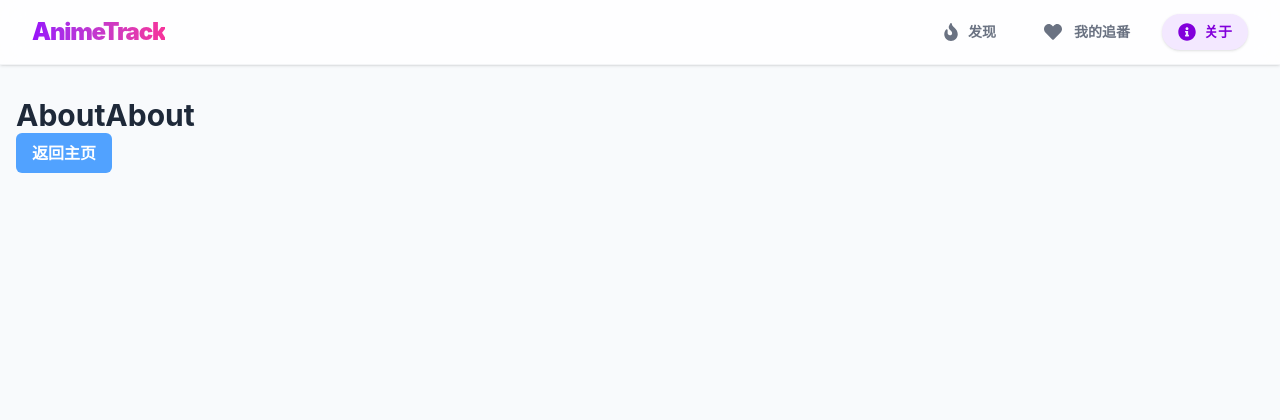
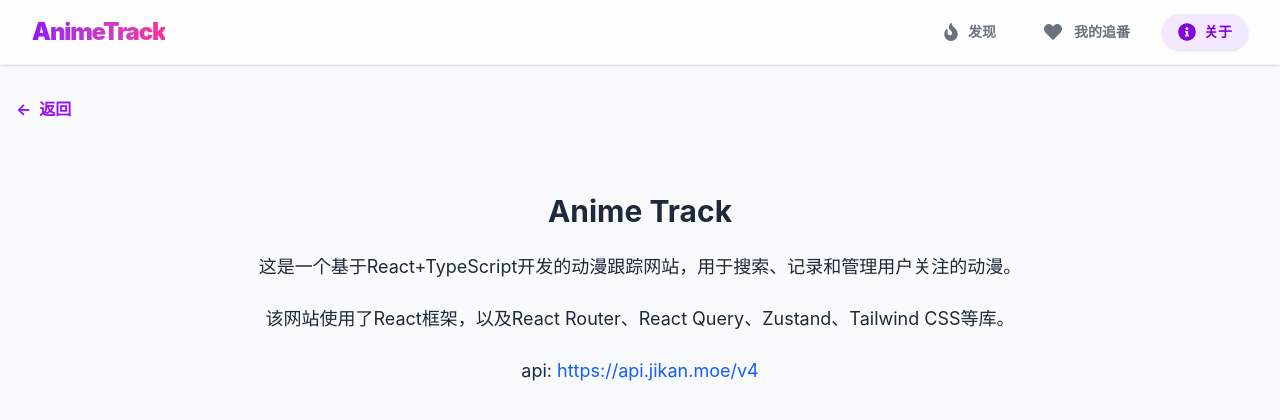
Before and after one commit to Hang5222/anime-track, a React (Vite) app: page /about in a window 1280 px wide. Shown: the top 420 px of the page. Built offline with nearby package versions, Linux system fonts and the light colour scheme.

Commit message:
style: 更新移动端响应式适配，完善AboutPage页面内容

```diff
--- a/src/components/Navbar.tsx
+++ b/src/components/Navbar.tsx
@@ -21,7 +21,7 @@ const Navbar: React.FC = () => {
 
   // 清理网址参数
   const clearUrlParams = () => {
-    window.location.href = window.location.pathname;
+    window.location.href = window.location.origin;
   };
 
   return (
--- a/src/pages/AboutPage.tsx
+++ b/src/pages/AboutPage.tsx
@@ -5,8 +5,26 @@ const AboutPage: React.FC = () => {
   const navigate = useNavigate();
   return (
     <div>
-      <h1 className="text-3xl font-bold">AboutAbout</h1>
-      <button onClick={() => navigate('/')} className="bg-blue-400 text-white font-bold px-4 py-2 rounded-md">返回主页</button>
+      {/* 返回按钮 */}
+      <button
+        onClick={() => navigate(-1)}
+        className="mb-18 flex items-center text-purple-600 hover:text-purple-800 font-bold transition-colors"
+      >
+        <span className="mr-2">←</span> 返回
+      </button>
+      {/* 关于内容 */}
+      <div className="text-lg">
+        <h2 className="font-bold text-2xl md:text-3xl text-center">Anime Track</h2>
+        <p className="text-center m-6">
+          这是一个基于React+TypeScript开发的动漫跟踪网站，用于搜索、记录和管理用户关注的动漫。
+        </p>
+        <p className="text-center m-6">
+          该网站使用了React框架，以及React Router、React Query、Zustand、Tailwind CSS等库。
+        </p>
+        <p className="text-center m-6">
+          api: <a href="https://api.jikan.moe/v4" className='text-blue-600' target="_blank">https://api.jikan.moe/v4</a>
+        </p>
+      </div>
     </div>
   );
 };
--- a/src/pages/FavoritesPage.tsx
+++ b/src/pages/FavoritesPage.tsx
@@ -11,7 +11,7 @@ const FavoritesPage: React.FC = () => {
       <div className="flex items-center mb-8">
         <button
           onClick={() => navigate(-1)}
-          className="mr-4 text-purple-600 hover:bg-purple-50 p-2 rounded-full transition-colors"
+          className="text-sm md:text-lg mr-4 text-purple-600 hover:bg-purple-50 p-2 rounded-full transition-colors"
         >
           ← 返回
         </button>
--- a/src/pages/HomePage.tsx
+++ b/src/pages/HomePage.tsx
@@ -46,15 +46,15 @@ const HomePage: React.FC = () => {
     <div className="container mx-auto p-4 max-w-7xl">
       {/* 搜索框区域 (保持框架稳定，绝不消失) */}
       <div className="mb-8 flex flex-col items-center">
-        <h1 className="text-4xl font-black mb-6 text-black text-center">
-          AnimeTrack 追番指南
+        <h1 className="text-3xl lg:text-4xl font-black mb-6 text-black text-center">
+          AnimeTrack 动漫指南
         </h1>
 
         <div className="relative w-full max-w-md flex gap-2">
           <div className="relative flex-1">
             <input
               type="text"
-              placeholder="搜索动漫 (如: Naruto)"
+              placeholder="英文名搜索 (如: Naruto)"
               value={inputValue}
               onChange={(e) => setInputValue(e.target.value)}
               onKeyDown={(e) => e.key === 'Enter' && executeSearch()}
@@ -82,11 +82,11 @@ const HomePage: React.FC = () => {
 
       {/* 动态标题 */}
       <div className="flex justify-between items-center mb-6 border-b-2 border-purple-100 pb-2">
-        <h2 className="text-2xl font-bold text-gray-800 border-l-4 border-purple-500 pl-3">
-          {searchQuery ? `"${searchQuery}" 的搜索结果` : '🔥 本季霸权排行榜'}
+        <h2 className="text-sm md:text-lg lg:text-2xl font-bold text-gray-800 border-l-4 border-purple-500 pl-3">
+          {searchQuery ? `"${searchQuery}" 的搜索结果` : '🔥本季霸权排行榜'}
         </h2>
         {/* 用 isFetching 在右上角显示一个小小的转圈，而不是清空整个页面 */}
-        {isFetching && <span className="text-purple-500 animate-pulse">正在更新数据... 🔄</span>}
+        {isFetching && <span className="text-sm md:text-lg lg:text-xl text-purple-500 animate-pulse">正在更新数据... 🔄</span>}
       </div>
 
       {/* 错误状态局部渲染 */}
```
